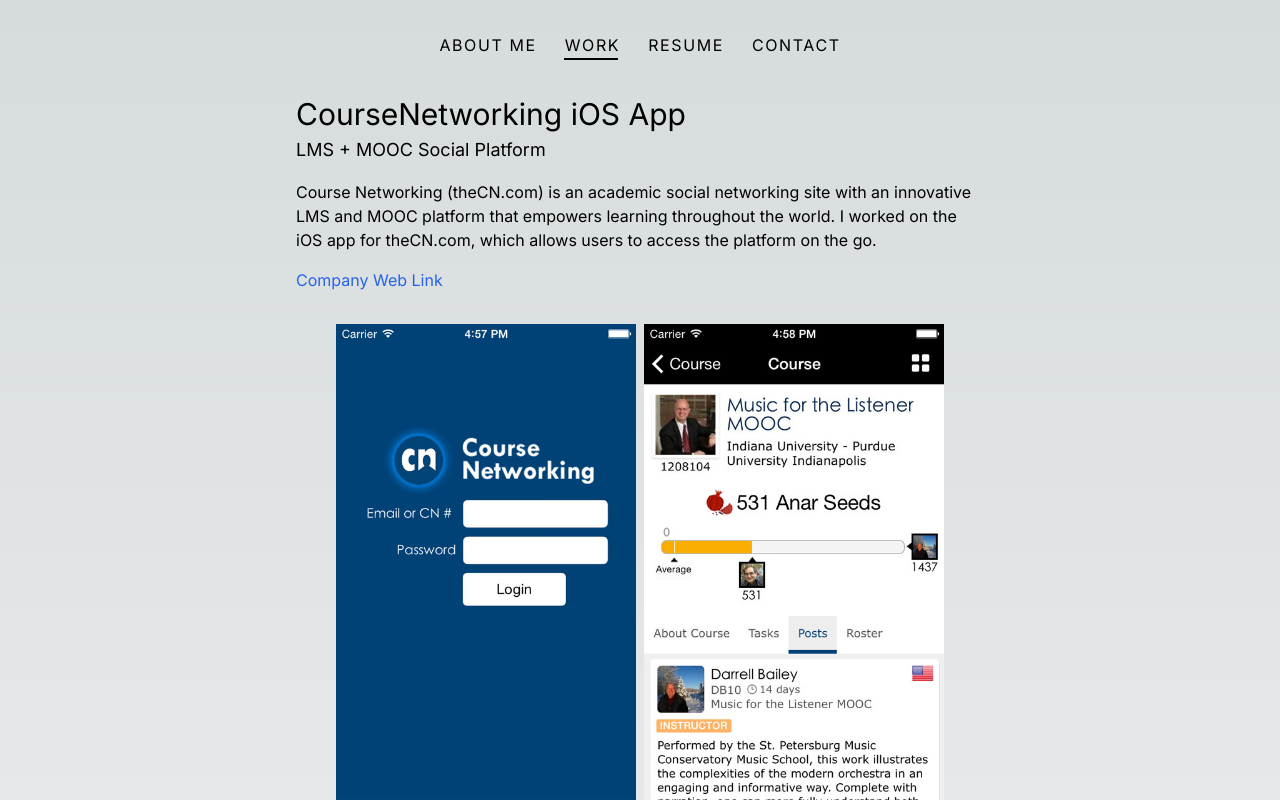
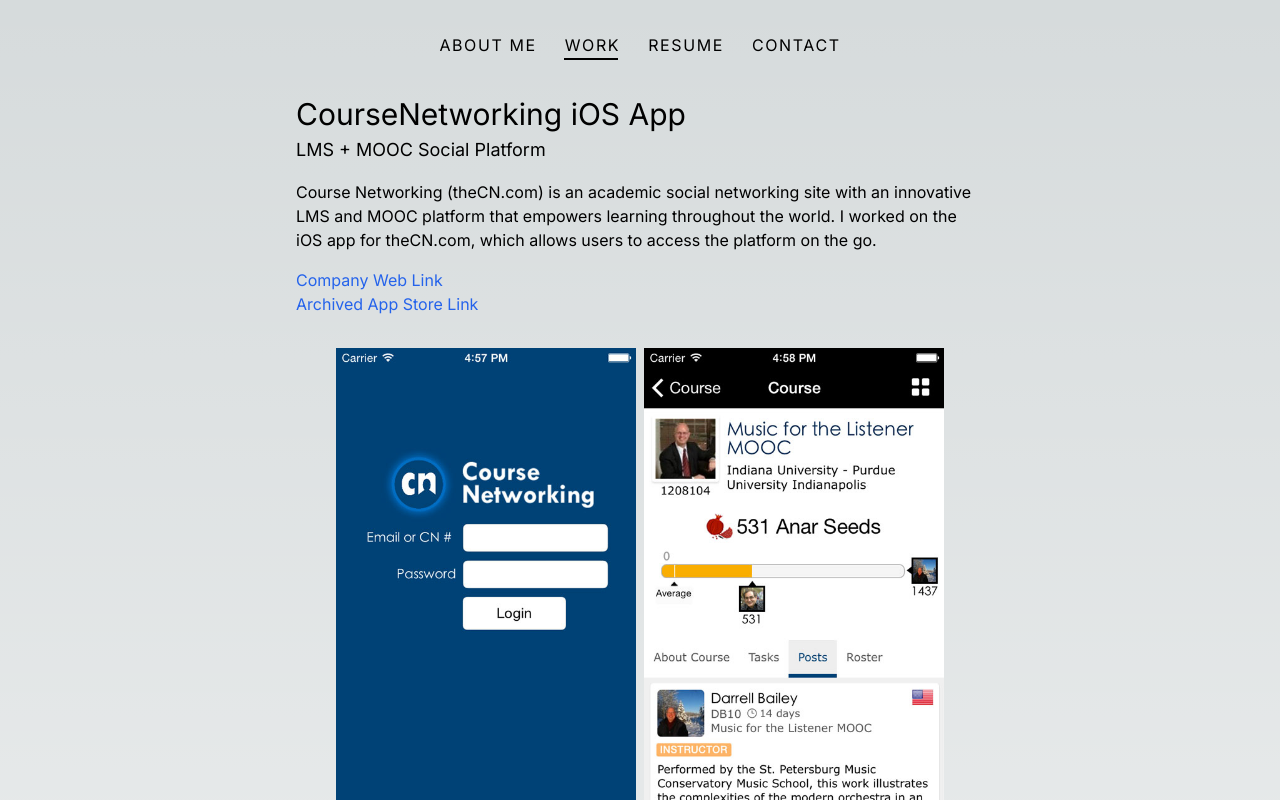
Before and after one commit to mannybatth/manny.github.io, a Next.js app: page /manny.github.io/projects/coursenetworking in a window 1280 px wide. Shown: the top 800 px of the page. Built offline with nearby package versions, Linux system fonts and the light colour scheme.

Commit message:
add link

```diff
--- a/app/projects/coursenetworking/page.tsx
+++ b/app/projects/coursenetworking/page.tsx
@@ -17,6 +17,14 @@ export default function YikesGuest() {
                 <a href="https://www.thecn.com" target="_blank" rel="noreferrer">
                     Company Web Link
                 </a>
+                <br></br>
+                <a
+                    href="https://web.archive.org/web/20151127205459/https://itunes.apple.com/us/app/course-networking/id531484941"
+                    target="_blank"
+                    rel="noreferrer"
+                >
+                    Archived App Store Link
+                </a>
             </div>
 
             <div className="flex justify-center flex-wrap gap-y-9 gap-x-2 pt-4">
```
